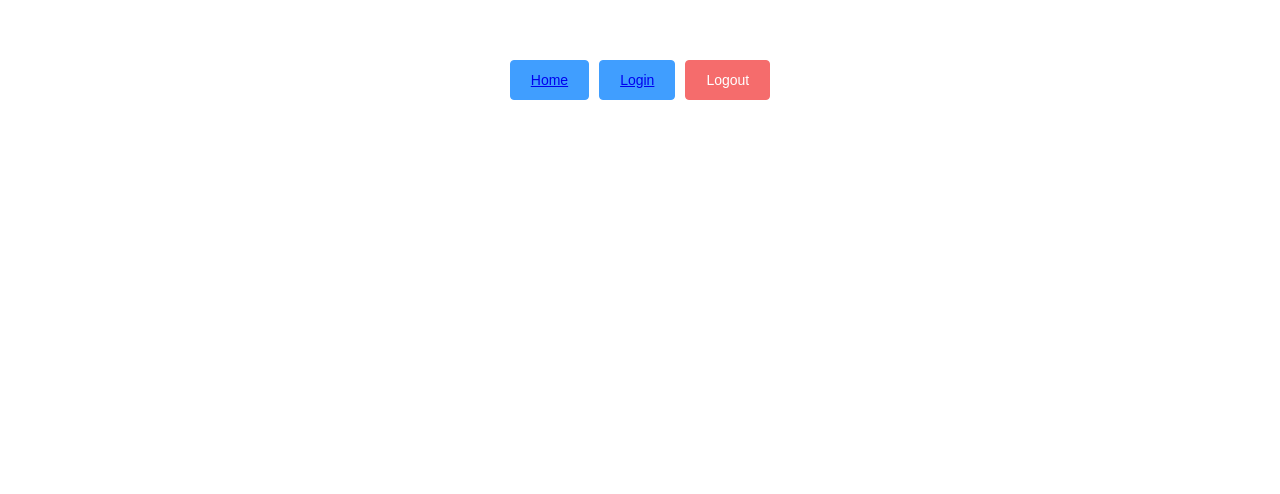
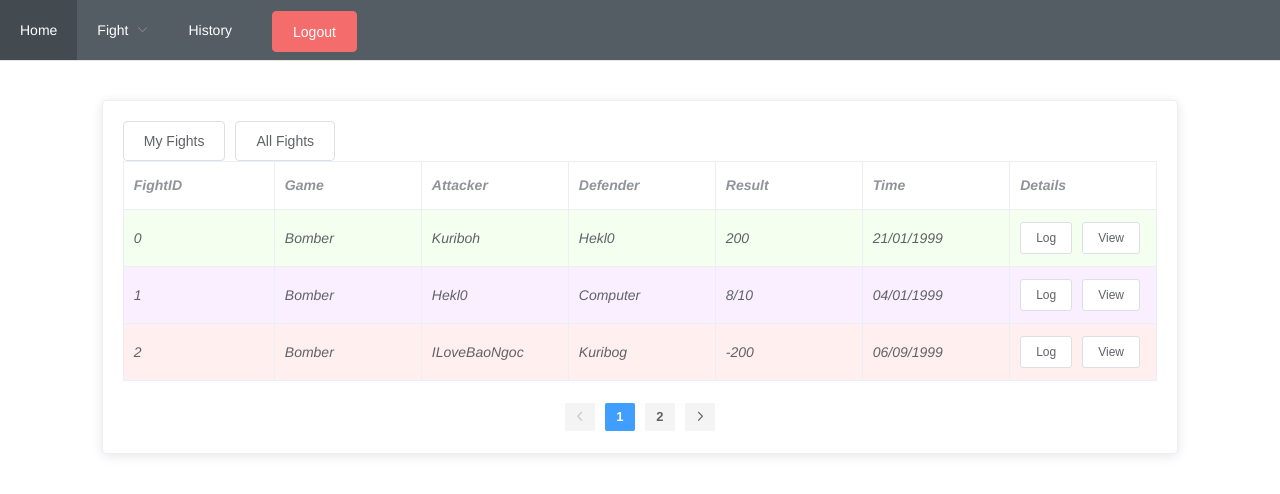
Before and after one commit to lightkuriboh/ubads-front-end, a Vue app: page /#/history in a window 1280 px wide. Shown: the top 494 px of the page. Built offline with nearby package versions, Linux system fonts and the light colour scheme; sample sign-in values are in the browser's storage.

Commit message:
Complete History page

```diff
--- a/src/App.vue
+++ b/src/App.vue
@@ -1,12 +1,44 @@
 <template>
   <div id="app">
-    <el-button type="primary">
-      <router-link to="/">Home</router-link>
-    </el-button>
-    <el-button type="primary">
-      <router-link to="/login">Login</router-link>
-    </el-button>
-    <Logout v-if="isLoggedIn"/>
+    <div class="menu" style="margin-bottom: 100px">
+      <el-menu
+        class="el-menu-demo"
+        mode="horizontal"
+        background-color ="#545c64"
+        text-color="#fff"
+        active-text-color="#ffd04b"
+        id="menu-style"
+        :router="true"
+      >
+        <el-menu-item index="/">
+          Home
+        </el-menu-item>
+        <el-submenu index="submenu-1">
+          <template slot="title">Fight</template>
+          <el-menu-item index="/submit">
+            Submit bot
+          </el-menu-item>
+          <el-menu-item index="/duel">
+            Duel
+          </el-menu-item>
+        </el-submenu>
+        <el-menu-item index="/history">
+          History
+        </el-menu-item>
+        <el-submenu v-if="!isLoggedIn" index="submenu-2">
+          <template slot="title">Auth</template>
+          <el-menu-item index="/login">
+            Login
+          </el-menu-item>
+          <el-menu-item index="/register">
+            Register
+          </el-menu-item>
+        </el-submenu>
+        <el-menu-item v-if="isLoggedIn">
+          <Logout/>
+        </el-menu-item>
+      </el-menu>
+    </div>
     <router-view/>
   </div>
 </template>
@@ -39,4 +71,10 @@ export default {
   color: #2c3e50;
   margin-top: 60px;
 }
+#menu-style {
+  position: fixed;
+  left: 0;
+  top: 0;
+  width: 100%;
+}
 </style>
--- /dev/null
+++ b/src/components/history/History.vue
@@ -0,0 +1,184 @@
+<template>
+  <div>
+    <el-card class="history-card">
+      <el-button style="float: left" @click="filter">My Fights</el-button>
+      <el-button style="float: left" @click="deFilter">All Fights</el-button>
+      <el-table
+        :data="filterMyFights"
+        :row-class-name="tableRowClassName"
+        style="width:100%; font-style: italic"
+        border
+      >
+        <el-table-column
+          prop="id"
+          label="FightID"
+        >
+        </el-table-column>
+        <el-table-column
+          prop="game"
+          label="Game"
+        >
+        </el-table-column>
+        <el-table-column
+          prop="attacker"
+          label="Attacker"
+        >
+        </el-table-column>
+        <el-table-column
+          prop="defender"
+          label="Defender"
+        >
+        </el-table-column>
+        <el-table-column
+          prop="result"
+          label="Result"
+        >
+        </el-table-column>
+        <el-table-column
+          prop="time"
+          label="Time"
+        >
+        </el-table-column>
+        <el-table-column
+          fixed="right"
+          label="Details"
+          >
+          <template slot-scope="scope">
+            <el-button @click="clickLog(scope.row)" size="small">Log</el-button>
+            <el-button @click="clickView(scope.row)" size="small">View</el-button>
+          </template>
+        </el-table-column>
+      </el-table>
+      <el-pagination
+        background
+        layout="prev, pager, next"
+        :total="this.historyData.length"
+        :page-size="this.rowsEachPage"
+        @current-change="pageChange"
+        style="margin-top: 20px"
+      >
+      </el-pagination>
+    </el-card>
+  </div>
+</template>
+
+<script>
+export default {
+  name: 'History',
+  data () {
+    return {
+      isFiltered: false,
+      currentPage: 1,
+      rowsEachPage: 3,
+      numberOfRows: 0,
+      historyData: [
+        {
+          id: '0',
+          game: 'Bomber',
+          attacker: 'Kuriboh',
+          defender: 'Hekl0',
+          result: +200,
+          time: '21/01/1999'
+        },
+        {
+          id: '1',
+          game: 'Bomber',
+          attacker: 'Hekl0',
+          defender: 'Computer',
+          result: '8/10',
+          time: '04/01/1999'
+        },
+        {
+          id: '2',
+          game: 'Bomber',
+          attacker: 'ILoveBaoNgoc',
+          defender: 'Kuribog',
+          result: -200,
+          time: '06/09/1999'
+        },
+        {
+          id: '3',
+          game: 'Bomber',
+          attacker: 'Kuriboh',
+          defender: 'ILoveBaoNgoc',
+          result: '!Bot error!',
+          time: '06/09/1999'
+        }
+      ]
+    }
+  },
+  created () {
+    this.numberOfRows = this.historyData.length
+  },
+  computed: {
+    filterMyFights: function () {
+      let finalData = this.historyData
+      if (this.isFiltered) {
+        finalData = this.historyData.filter(function (item) {
+          let myName = 'Kuriboh'
+          return item.attacker === myName || item.defender === myName
+        })
+      }
+      let startIndex = this.rowsEachPage * (this.currentPage - 1)
+      let finishIndex = Math.min(finalData.length, startIndex + this.rowsEachPage)
+      return finalData.slice(startIndex, finishIndex)
+    }
+  },
+  methods: {
+    pageChange: function (pageNumger) {
+      this.currentPage = pageNumger
+    },
+    filter: function () {
+      this.isFiltered = true
+    },
+    deFilter: function () {
+      this.isFiltered = false
+    },
+    tableRowClassName: function ({row}) {
+      if (typeof row.result === 'string') {
+        if (row.result.length > 0 && row.result[0] === '!') {
+          return 'warning-row'
+        }
+        return 'info-row'
+      } else {
+        if (row.result < 0) {
+          return 'danger-row'
+        } else {
+          return 'success-row'
+        }
+      }
+    },
+    getLogLink: function (row) {
+      return '/log?id=' + row.id
+    },
+    getViewLink: function (row) {
+      return '/view?id=' + row.id
+    },
+    clickLog: function (row) {
+      window.open(this.getLogLink(row))
+    },
+    clickView: function (row) {
+      window.open(this.getViewLink(row))
+    }
+  }
+}
+</script>
+
+<style>
+.history-card {
+  width: 85%;
+  margin: 0 auto;
+}
+.el-table .success-row {
+  background-color: #f4ffef;
+}
+.el-table .warning-row {
+  background-color: #fffbef;
+}
+.el-table .danger-row {
+  background-color: #ffefef;
+}
+.el-table .info-row {
+  background-color: #faefff;
+}
+</style>
--- a/src/router/index.js
+++ b/src/router/index.js
@@ -2,6 +2,7 @@ import Vue from 'vue'
 import Router from 'vue-router'
 import HelloWorld from '@/components/HelloWorld'
 import Login from '@/components/authorization/Login'
+import History from '@/components/history/History'
 
 Vue.use(Router)
 
@@ -16,6 +17,11 @@ let router = new Router({
       path: '/login',
       name: 'Login',
       component: Login
+    },
+    {
+      path: '/history',
+      name: 'history',
+      component: History
     }
   ]
 })
```
